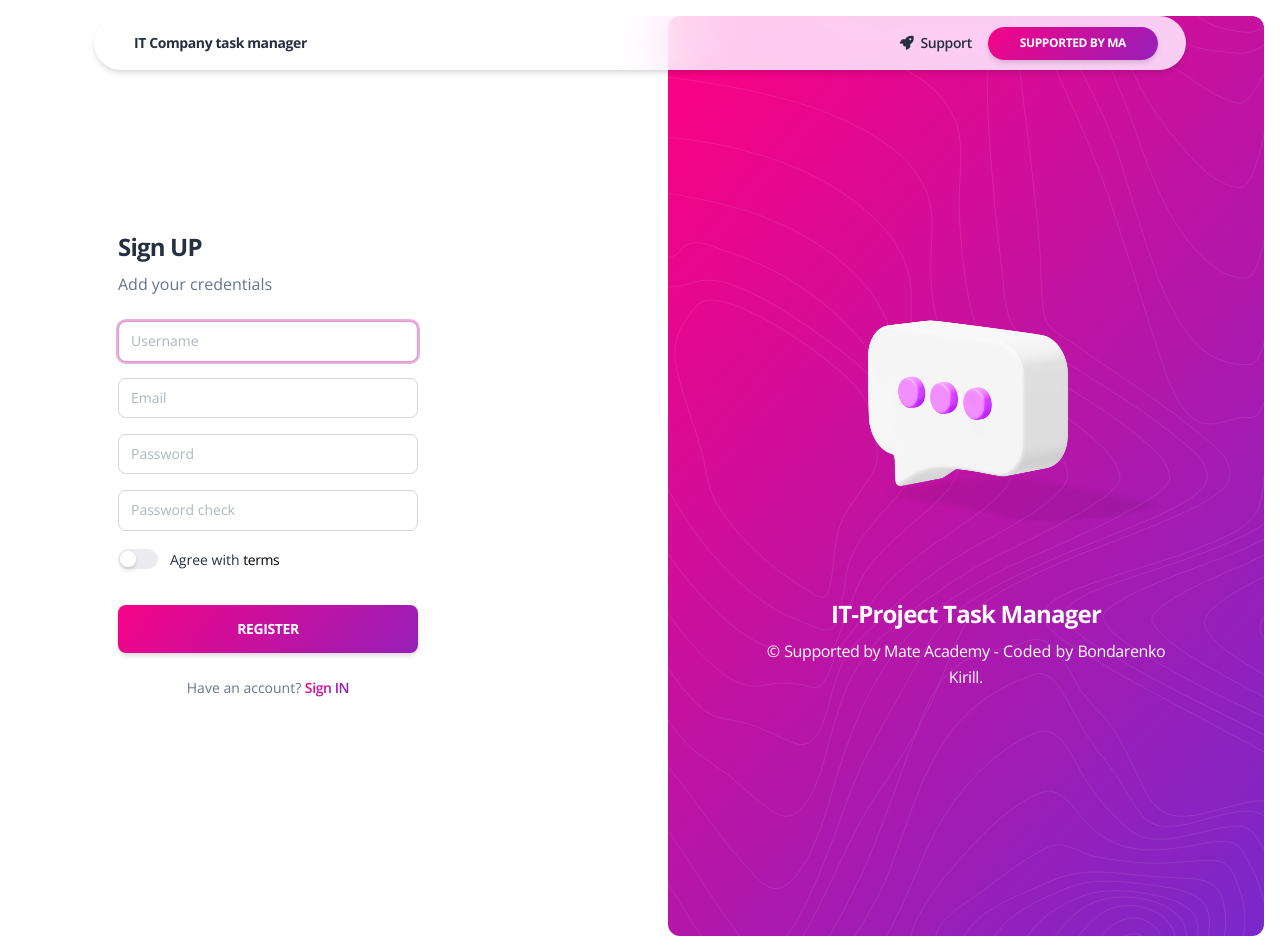
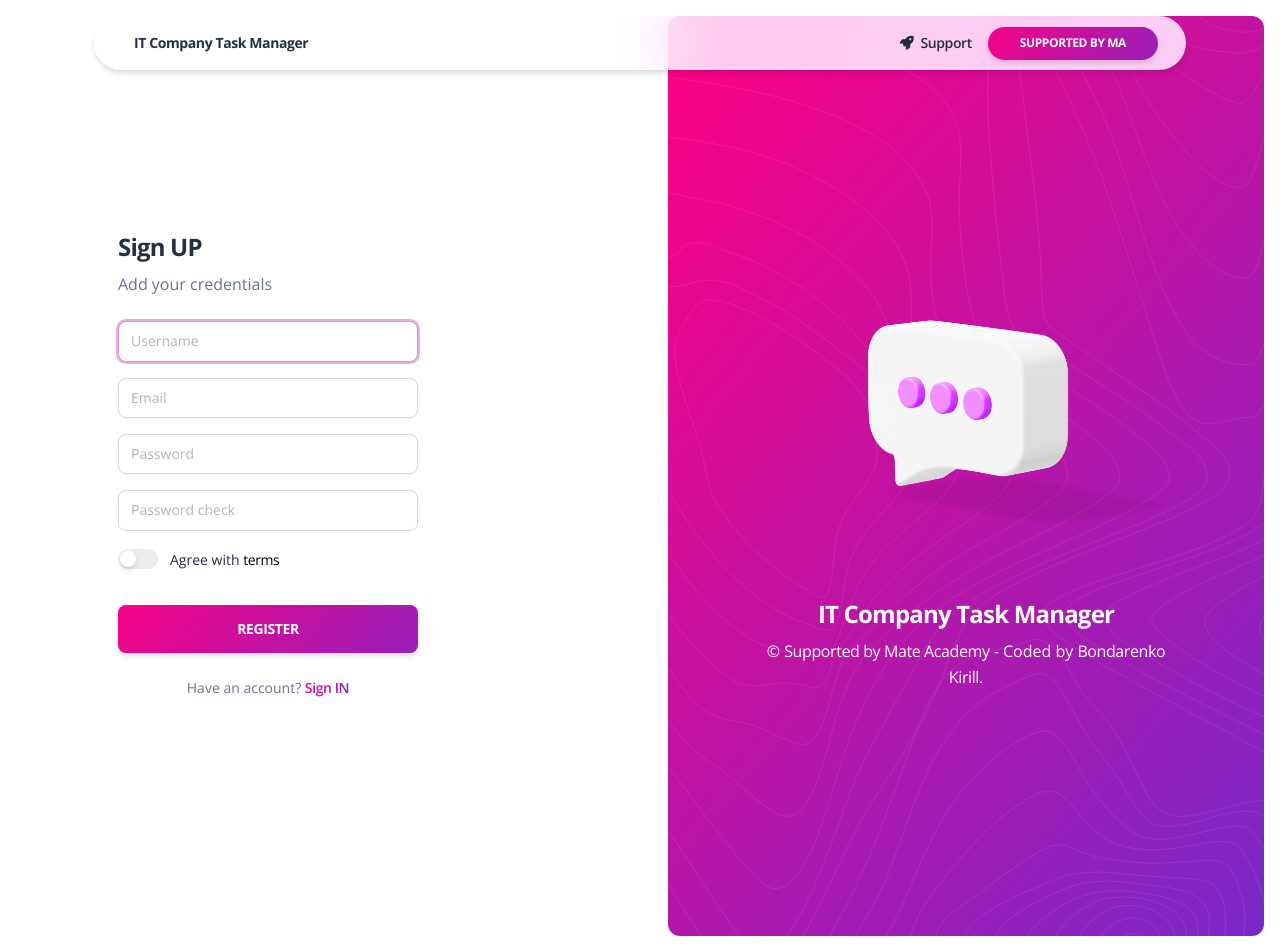
Before and after one commit to UrbanAstronaut88/it-project, a Django app: page /register/ in a window 1280 px wide. Run offline with Django 5.2, Linux system fonts and the light colour scheme; some libraries are stand-ins or nearby versions.

Commit message:
eliminated text errors in navigation, login, register templates

```diff
--- a/templates/includes/navigation-auth.html
+++ b/templates/includes/navigation-auth.html
@@ -6,7 +6,7 @@
           <div class="container-fluid">
             <a class="navbar-brand font-weight-bolder ms-sm-3"
                href="/" rel="tooltip" title="Welcome to Project Manager" data-placement="bottom">
-              IT Company task manager
+              IT Company Task Manager
             </a>
             <button class="navbar-toggler shadow-none ms-2" type="button" data-bs-toggle="collapse" data-bs-target="#navigation" aria-controls="navigation" aria-expanded="false" aria-label="Toggle navigation">
               <span class="navbar-toggler-icon mt-2">
@@ -27,7 +27,7 @@
                 <li class="nav-item my-auto ms-3 ms-lg-0">
                   <a href="https://mate.academy"
                      target="_blank"
-                     class="btn btn-sm  bg-gradient-primary btn-round mb-0 me-1 mt-2 mt-md-0">SUPPORTED BY MA</a>
+                     class="btn btn-sm  bg-gradient-primary btn-round mb-0 me-1 mt-2 mt-md-0" title="Mate Academy">SUPPORTED BY MA</a>
                 </li>
               </ul>
             </div>
--- a/templates/includes/navigation-light.html
+++ b/templates/includes/navigation-light.html
@@ -1,7 +1,7 @@
 <nav class="navbar navbar-expand-lg navbar-light bg-white py-3">
     <div class="container">
       <a class="navbar-brand" href="/" rel="tooltip" title="Welcome to Project Manager" data-placement="bottom">
-        IT Company task manager
+        IT Company Task Manager
       </a>
       <button class="navbar-toggler shadow-none ms-2" type="button" data-bs-toggle="collapse" data-bs-target="#navigation" aria-controls="navigation" aria-expanded="false" aria-label="Toggle navigation">
         <span class="navbar-toggler-icon mt-2">
--- a/templates/includes/navigation.html
+++ b/templates/includes/navigation.html
@@ -68,7 +68,7 @@
                             </svg>
                           </div>
                         </div>
-                        Account
+                        Account / Registration
                       </h6>
                       {% if user.is_authenticated %}
                         <a href="{% url 'main:workers:worker-detail' user.pk %}" class="dropdown-item border-radius-md">
--- a/templates/registration/login.html
+++ b/templates/registration/login.html
@@ -63,8 +63,8 @@
               <div class="position-relative">
                 <img class="max-width-500 w-100 position-relative z-index-2" src="{{ ASSETS_ROOT }}/img/illustrations/chat.png">
               </div>
-              <h4 class="mt-5 text-white font-weight-bolder">
-                IT-Project Task Manager
+              <h4 class="mt-5 text-white font-weight-bolder" title="IT Company Task Manager">
+                IT Company Task Manager
               </h4>
               <p class="text-white">
                 &copy; <a target="_blank" class="text-white" href="https://mate.academy" target="_blank">Supported by Mate Academy</a>
--- a/templates/registration/register.html
+++ b/templates/registration/register.html
@@ -77,8 +77,8 @@
               <div class="position-relative">
                 <img class="max-width-500 w-100 position-relative z-index-2" src="{{ ASSETS_ROOT }}/img/illustrations/chat.png">
               </div>
-              <h4 class="mt-5 text-white font-weight-bolder">
-                IT-Project Task Manager
+              <h4 class="mt-5 text-white font-weight-bolder" title="IT Company Task Manager">
+                IT Company Task Manager
               </h4>
               <p class="text-white">
                 &copy; <a target="_blank" class="text-white" href="https://mate.academy" target="_blank">Supported by Mate Academy</a>
```
Also changed, not shown: db.sqlite3.
